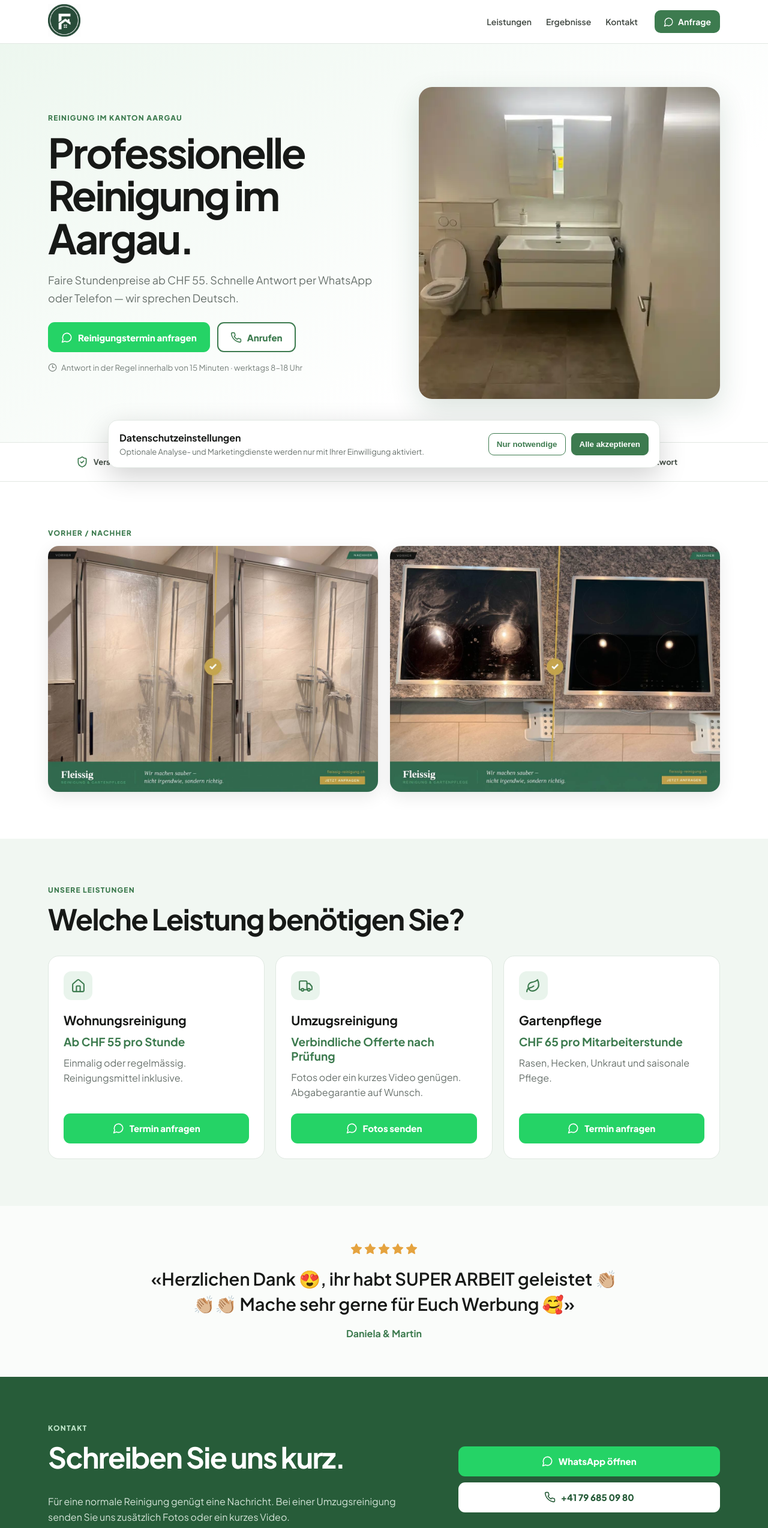
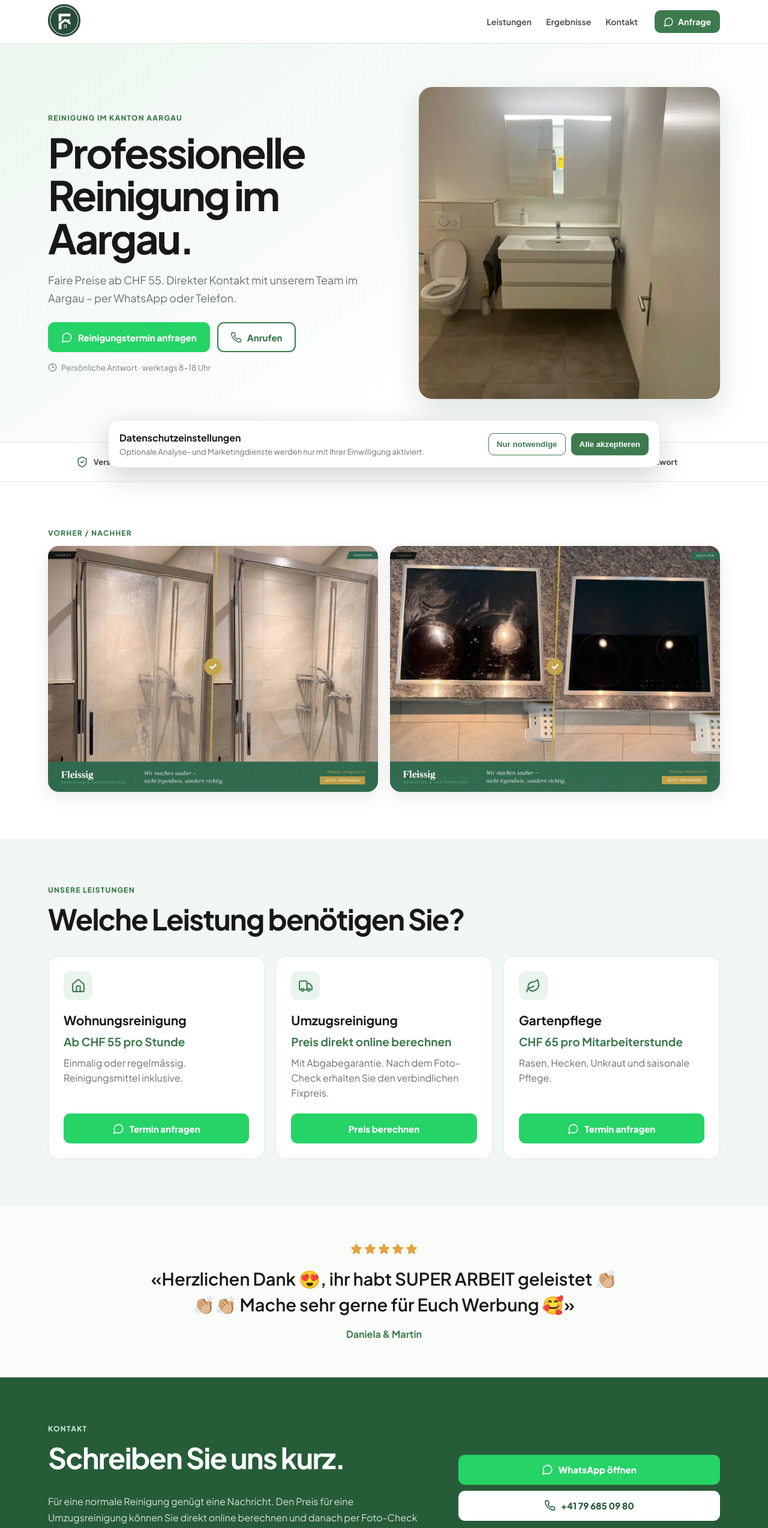
Before and after one commit to lemoor34/fleissig, a React (Vite) app: page / in a window 1280 px wide. Shown: the top 2547 px of the page at 60% size. Built offline with nearby package versions, Linux system fonts and the light colour scheme.

Commit message:
Align main site with Umzugsreinigung funnel

```diff
--- a/src/AppV4.jsx
+++ b/src/AppV4.jsx
@@ -46,10 +46,10 @@ function TrustStrip() {
 function Services() {
   const items = [
     { icon: Home, title: "Wohnungsreinigung", price: "Ab CHF 55 pro Stunde", detail: "Einmalig oder regelmässig. Reinigungsmittel inklusive.", cta: "Termin anfragen", type: "regular" },
-    { icon: Truck, title: "Umzugsreinigung", price: "Verbindliche Offerte nach Prüfung", detail: "Fotos oder ein kurzes Video genügen. Abgabegarantie auf Wunsch.", cta: "Fotos senden", type: "moving" },
+    { icon: Truck, title: "Umzugsreinigung", price: "Preis direkt online berechnen", detail: "Mit Abgabegarantie. Nach dem Foto-Check erhalten Sie den verbindlichen Fixpreis.", cta: "Preis berechnen", href: "/umzugsreinigung-aargau" },
     { icon: Leaf, title: "Gartenpflege", price: "CHF 65 pro Mitarbeiterstunde", detail: "Rasen, Hecken, Unkraut und saisonale Pflege.", cta: "Termin anfragen", type: "garden" },
   ];
-  return <section className="section services" id="leistungen"><div className="shell"><span className="eyebrow">Unsere Leistungen</span><h2>Welche Leistung benötigen Sie?</h2><div className="cards">{items.map(({ icon: Icon, ...item }) => <article className="card" key={item.title}><div className="icon"><Icon size={25} /></div><h3>{item.title}</h3><strong>{item.price}</strong><p>{item.detail}</p><WhatsAppButton label={item.cta} type={item.type} /></article>)}</div></div></section>;
+  return <section className="section services" id="leistungen"><div className="shell"><span className="eyebrow">Unsere Leistungen</span><h2>Welche Leistung benötigen Sie?</h2><div className="cards">{items.map(({ icon: Icon, ...item }) => <article className="card" key={item.title}><div className="icon"><Icon size={25} /></div><h3>{item.title}</h3><strong>{item.price}</strong><p>{item.detail}</p>{item.href ? <a className="btn btn-wa" href={item.href}>{item.cta}</a> : <WhatsAppButton label={item.cta} type={item.type} />}</article>)}</div></div></section>;
 }
 
 function LegalPage({ type, onClose }) {
@@ -95,12 +95,12 @@ export default function AppV4() {
   const [legal, setLegal] = useState(null);
   useEffect(() => { loadAnalyticsAfterConsent(); }, []);
   return <div id="start"><Header /><main>
-    <section className="hero"><div className="shell hero-grid"><div><span className="eyebrow">Reinigung im Kanton Aargau</span><h1>Professionelle Reinigung im Aargau.</h1><p className="lead">Faire Stundenpreise ab CHF 55. Schnelle Antwort per WhatsApp oder Telefon — wir sprechen Deutsch.</p><div className="hero-actions"><WhatsAppButton label="Reinigungstermin anfragen" /><a className="btn btn-secondary" href={`tel:${CONFIG.phone.replace(/\s/g, "")}`} onClick={() => trackLead("phone")}><Phone size={19} /> Anrufen</a></div><small><Clock3 size={15} /> Antwort in der Regel innerhalb von 15 Minuten · werktags 8–18 Uhr</small></div><img className="hero-img" src="/hero-clean-bathroom.webp" alt="Sauber gereinigtes Badezimmer" /></div></section>
+    <section className="hero"><div className="shell hero-grid"><div><span className="eyebrow">Reinigung im Kanton Aargau</span><h1>Professionelle Reinigung im Aargau.</h1><p className="lead">Faire Preise ab CHF 55. Direkter Kontakt mit unserem Team im Aargau – per WhatsApp oder Telefon.</p><div className="hero-actions"><WhatsAppButton label="Reinigungstermin anfragen" /><a className="btn btn-secondary" href={`tel:${CONFIG.phone.replace(/\s/g, "")}`} onClick={() => trackLead("phone")}><Phone size={19} /> Anrufen</a></div><small><Clock3 size={15} /> Persönliche Antwort · werktags 8–18 Uhr</small></div><img className="hero-img" src="/hero-clean-bathroom.webp" alt="Sauber gereinigtes Badezimmer" /></div></section>
     <TrustStrip />
     <section className="section results" id="ergebnisse"><div className="shell"><span className="eyebrow">Vorher / Nachher</span><div className="result-grid"><img src="/photo_2026-05-08_11-04-40.jpg" alt="Duschkabine vor und nach der Reinigung" /><img src="/photo_2026-05-08_11-04-40 (2).jpg" alt="Kochfeld vor und nach der Reinigung" /></div></div></section>
     <Services />
     <section className="review"><div className="shell"><div className="stars">{[1,2,3,4,5].map(n => <Star key={n} size={20} fill="currentColor" />)}</div><blockquote>«Herzlichen Dank 😍, ihr habt SUPER ARBEIT geleistet 👏🏼👏🏼👏🏼 Mache sehr gerne für Euch Werbung 🥰»</blockquote><strong>Daniela & Martin</strong></div></section>
-    <section className="section contact" id="kontakt"><div className="shell contact-grid"><div><span className="eyebrow light">Kontakt</span><h2>Schreiben Sie uns kurz.</h2><p>Für eine normale Reinigung genügt eine Nachricht. Bei einer Umzugsreinigung senden Sie uns zusätzlich Fotos oder ein kurzes Video.</p></div><div><WhatsAppButton label="WhatsApp öffnen" /><a className="btn btn-call" href={`tel:${CONFIG.phone.replace(/\s/g, "")}`}><Phone size={19} /> {CONFIG.phone}</a></div></div></section>
+    <section className="section contact" id="kontakt"><div className="shell contact-grid"><div><span className="eyebrow light">Kontakt</span><h2>Schreiben Sie uns kurz.</h2><p>Für eine normale Reinigung genügt eine Nachricht. Den Preis für eine Umzugsreinigung können Sie direkt online berechnen und danach per Foto-Check bestätigen lassen.</p></div><div><WhatsAppButton label="WhatsApp öffnen" /><a className="btn btn-call" href={`tel:${CONFIG.phone.replace(/\s/g, "")}`}><Phone size={19} /> {CONFIG.phone}</a></div></div></section>
   </main><footer><div className="shell footer"><div><strong>Fleissig</strong><span>Reinigung & Gartenpflege im Kanton Aargau</span></div><div className="footer-links"><button onClick={() => setLegal("imprint")}>Impressum</button><button onClick={() => setLegal("privacy")}>Datenschutz</button><a href={`mailto:${CONFIG.email}`}>E-Mail</a></div></div></footer>{legal && <LegalPage type={legal} onClose={() => setLegal(null)} />}<CookieBanner /><a className="floating-wa" href={waLink("regular")} target="_blank" rel="noopener noreferrer" aria-label="WhatsApp öffnen"><MessageCircle size={25} /></a><style>{styles}</style></div>;
 }
 
```
